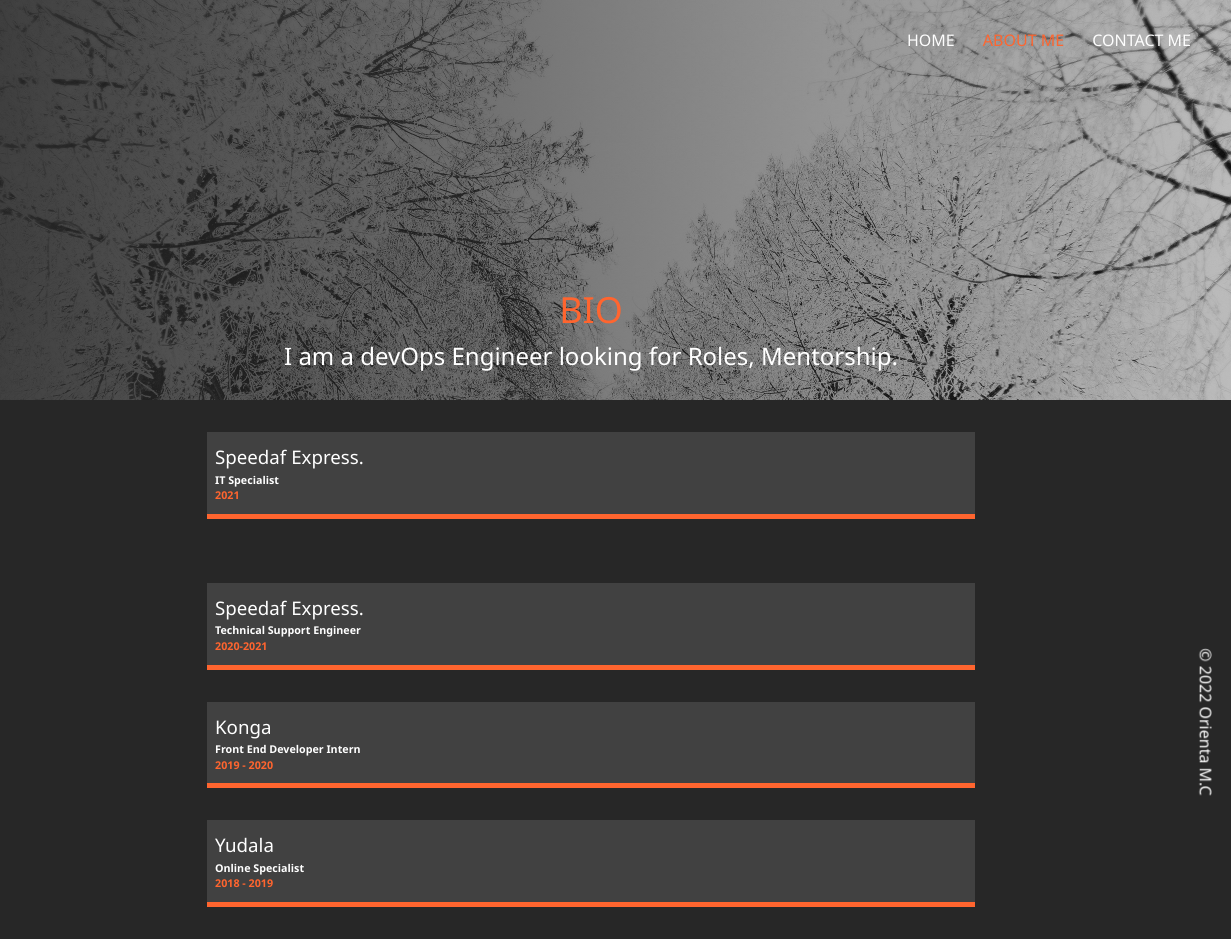
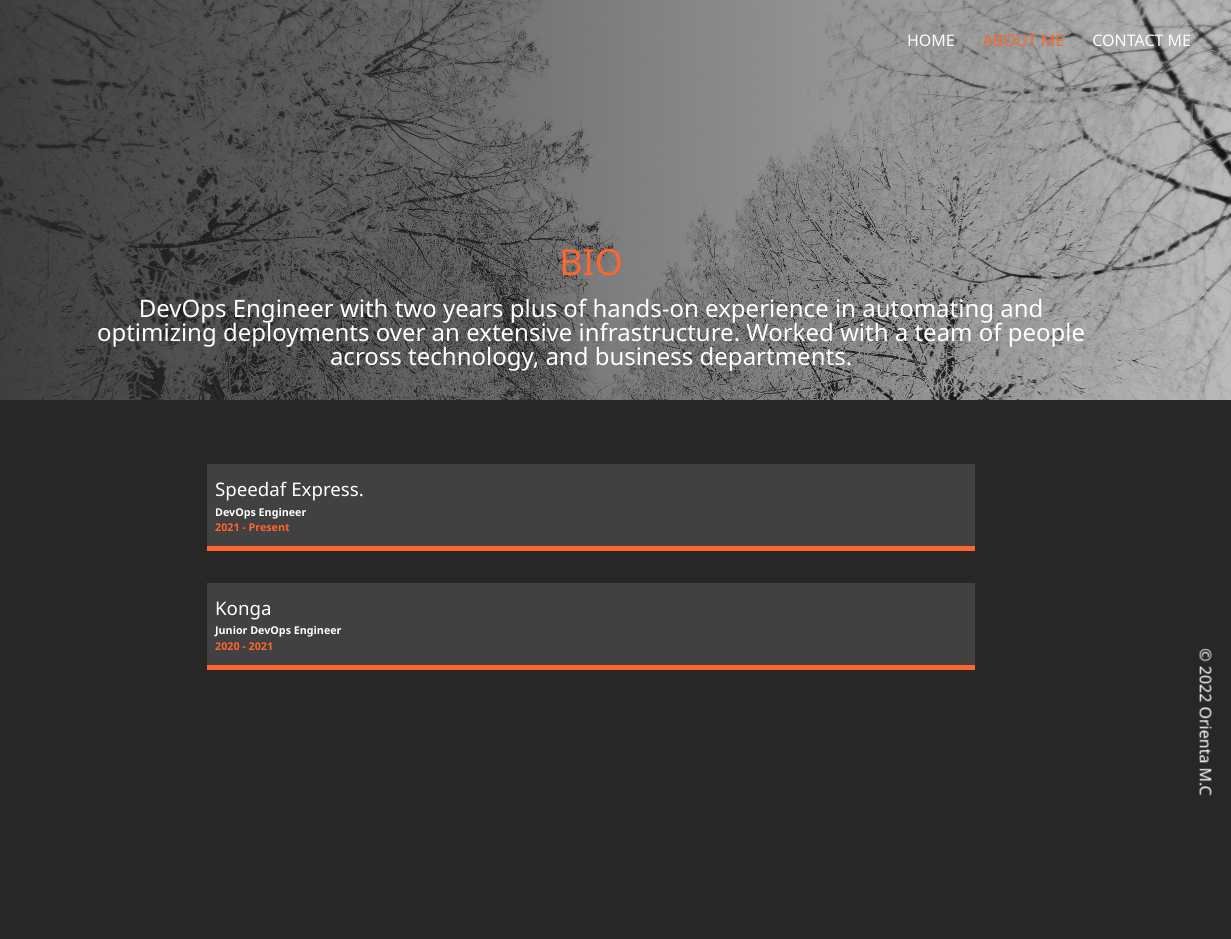
Before and after one commit to Orienta248/Portfolio, a plain HTML site: page about.html in a window 1280 px wide. Shown: the full height of the page, 49-1280 px from the left. After the commit the page ends 800 px from the top, so only its background shows below. Drawn offline with Linux system fonts and the light colour scheme.

Commit message:
Update portfolio

```diff
--- a/about.html
+++ b/about.html
@@ -44,27 +44,29 @@
       <div class="about__bio-image">
         <div class="about__bio">
           <h2 class="text-secondary">BIO</h2>
-          <p>I am a devOps Engineer looking for Roles, Mentorship.</p>
+          <p>DevOps Engineer with two years plus of hands-on experience in automating and optimizing deployments over an extensive infrastructure.
+              Worked with a team of people across technology, and business departments.
+          </p>
           <!-- <p>I currently work at Konga with some really fantastic people as a Front-end Developer.</p> -->
         </div>
       </div>
 
       <div class="jobs">
-        <div class="jobs__job">
+        <!-- <div class="jobs__job">
           <h3>Speedaf Express.</h3>
           <h6>IT Specialist</h6>
            <h6 class="text-secondary">2021 </h6>
-        </div>
+        </div> -->
       <div class="jobs">
         <div class="jobs__job">
           <h3>Speedaf Express.</h3>
-          <h6>Technical Support Engineer</h6>
-           <h6 class="text-secondary">2020-2021 </h6>
+          <h6>DevOps Engineer</h6>
+           <h6 class="text-secondary">2021 - Present </h6>
         </div>
         <div class="jobs__job">
           <h3>Konga</h3>
-          <h6>Front End Developer Intern</h6>
-          <h6 class="text-secondary">2019 - 2020</h6>
+          <h6>Junior DevOps Engineer</h6>
+          <h6 class="text-secondary">2020 - 2021</h6>
           <!-- <p>Assisting in all forms of Development in all aspects of software design and coding.</p> -->
         </div>
         <!-- <div class="jobs__job">
@@ -78,11 +80,11 @@
           <h6>Facilitator</h6>
            <h6 class="text-secondary">2015 - 2017</h6>
         </div> -->
-        <div class="jobs__job">
+        <!-- <div class="jobs__job">
           <h3>Yudala</h3>
           <h6>Online Specialist</h6>
            <h6 class="text-secondary">2018 - 2019</h6>
-        </div>
+        </div> -->
         <!-- <div class="jobs__job">
           <h3>Freelance.</h3>
           <h6>Digital Marketer</h6>
```
